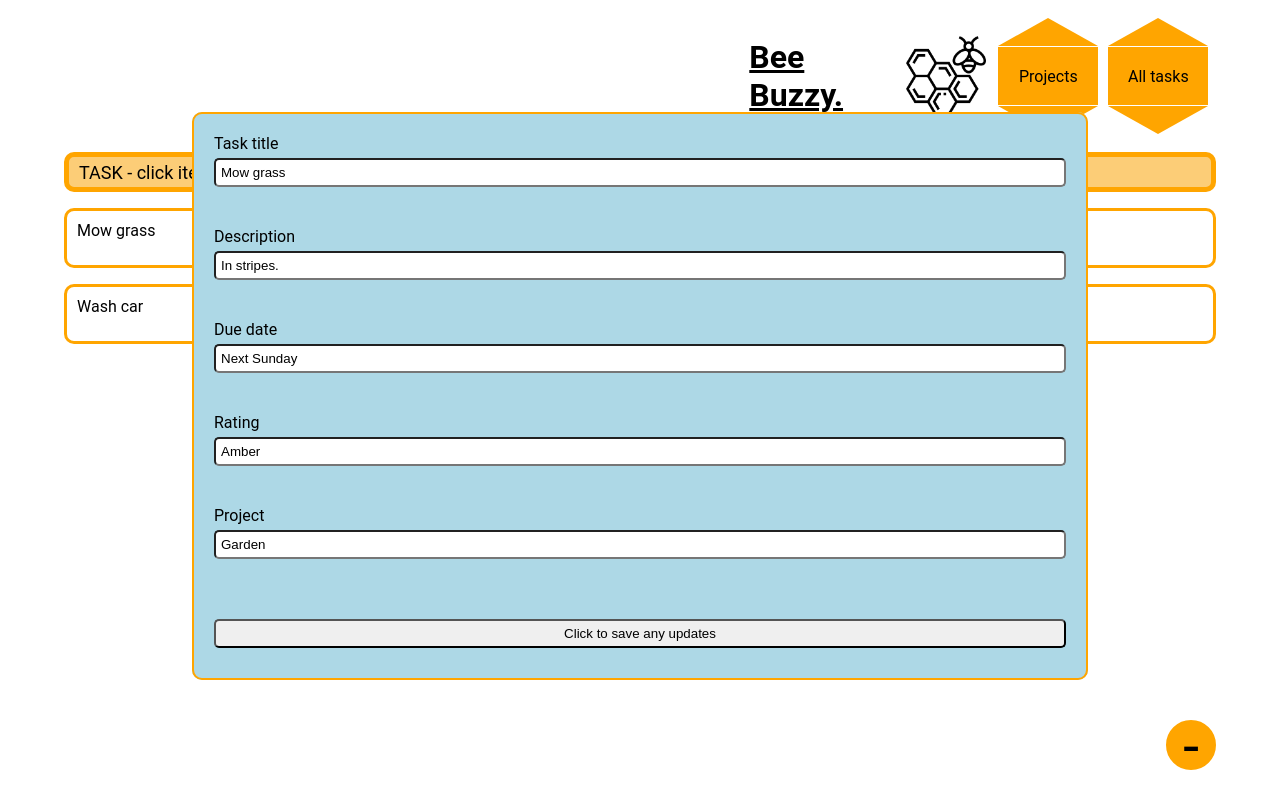
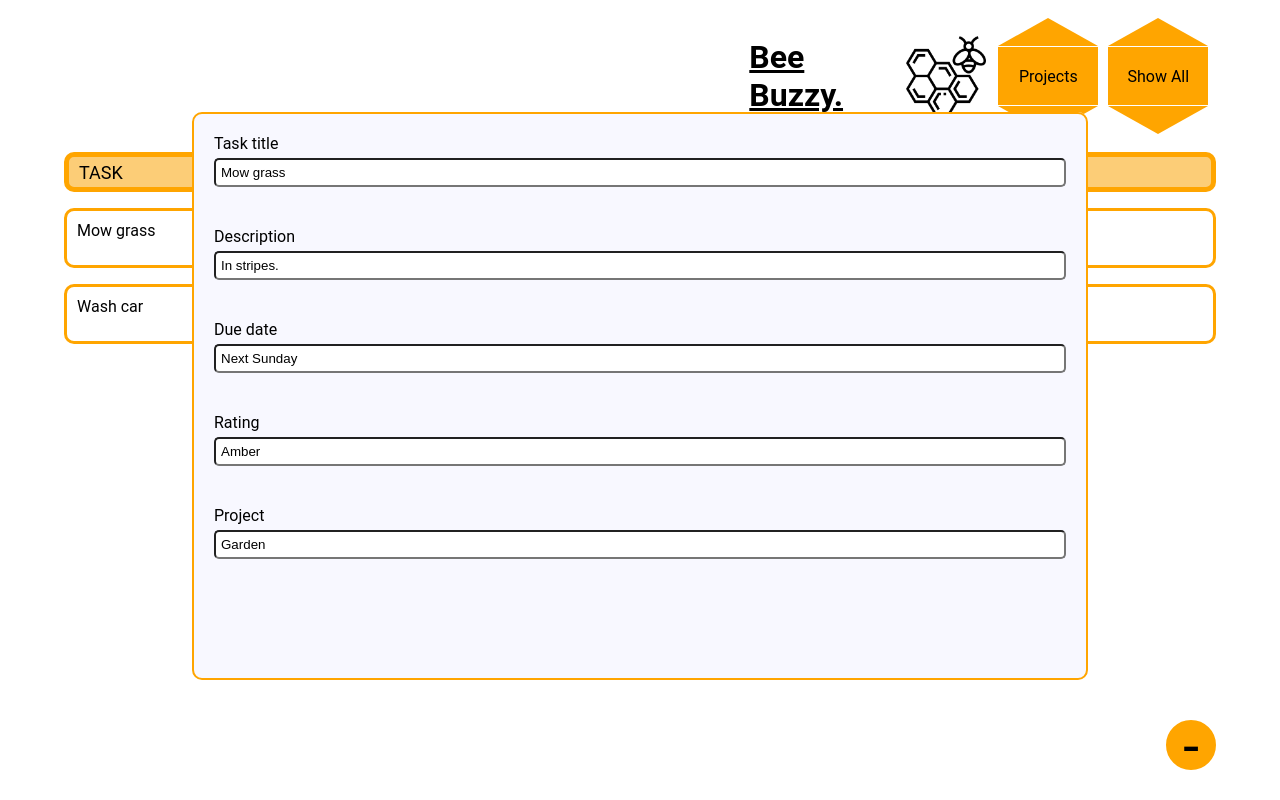
Before and after one commit to RajHeer/pubSub-To-Dos-App, a website built with webpack: page dist/index.html in a window 1280 px wide. Both pictures are taken after a click on the picture 692 px from the left and 233 px from the top of the page. Built offline with nearby package versions, Linux system fonts and the light colour scheme.

Commit message:
Add read icon and display form with details, no submit btn.

```diff
--- a/src/headerWithNav.js
+++ b/src/headerWithNav.js
@@ -43,7 +43,7 @@ export default function headerWithNav() {
     const divTasks = document.createElement("div");
     divTasks.setAttribute("id", "tasks");
     divTasks.setAttribute("class", "hexagon");
-    divTasks.innerText = "All tasks";
+    divTasks.innerText = "Show All";
     divTasks.addEventListener("click", () => {
         event.trigger("getAllTasks", null);
     });
--- a/src/newData.js
+++ b/src/newData.js
@@ -56,11 +56,15 @@ export default (function newData() {
 
     event.on("getTaskData", getDataForEditFormOrDeleteTask);
 
-    function getDataForEditFormOrDeleteTask( { taskID, removeTask = "no"} ) {
+    function getDataForEditFormOrDeleteTask( { taskID, removeTask = "no", readTask = "no"} ) {
         allTaskData.filter(task => {
             if (task.id === taskID) {
                 if (removeTask === "no") {
-                    event.trigger("showFormWithRetrievedData", task);
+                    if (readTask === "no") {
+                        event.trigger("showFormWithRetrievedData", {retrievedTaskData: task});
+                    } else {
+                        event.trigger("showFormWithRetrievedData", {retrievedTaskData: task, readTask: "yes"});
+                    }
                 } else {
                     task.remove = "yes";
                     event.trigger("updateTask", task);
--- a/src/renderTasks.js
+++ b/src/renderTasks.js
@@ -1,4 +1,5 @@
 import event from "./events";
+import readICON from "./file.png"
 import deleteICON from "./delete.png";
 import editICON from "./edit.png";
 
@@ -13,7 +14,7 @@ export default function renderTasks() {
     taskTitle.setAttribute("class", "titles");
     dueTitle.setAttribute("class", "titles");
     compTitle.setAttribute("class","titles");
-    taskTitle.innerHTML = "TASK - click item for full detail";
+    taskTitle.innerHTML = "TASK";
     dueTitle.innerHTML = "DUE";
     compTitle.innerHTML = "DONE?";
 
@@ -40,21 +41,28 @@ export default function renderTasks() {
         taskDiv.setAttribute("id", "task_title");
         taskDiv.innerHTML = task["taskTitle"];
 
+        const readBTN = document.createElement("img");
+        readBTN.src = readICON;
+        readBTN.setAttribute("id", "read_btn");
+        readBTN.addEventListener('click', () => {
+            event.trigger("getTaskData", {taskID: task.id, readTask: "yes"} );
+        });
+
         const editBTN = document.createElement("img");
         editBTN.src = editICON;
         editBTN.setAttribute("id", "edit_btn");
         editBTN.addEventListener('click', () => {
-            event.trigger("getTaskData", {taskID:task.id} );
+            event.trigger("getTaskData", {taskID: task.id} );
         });
 
         const deleteBTN = document.createElement("img");
         deleteBTN.src = deleteICON;
         deleteBTN.setAttribute("id", "delete_btn");
         deleteBTN.addEventListener('click', () => {
-            event.trigger("getTaskData", { taskID:task.id, removeTask: "yes" });
+            event.trigger("getTaskData", { taskID: task.id, removeTask: "yes" });
         });
 
-        taskDiv.append ( editBTN, deleteBTN );
+        taskDiv.append ( readBTN, editBTN, deleteBTN );
 
 
         const dueDiv = document.createElement("div");
--- a/src/styles.css
+++ b/src/styles.css
@@ -121,8 +121,14 @@ article > div {
 
 #task_title {
     display: grid;
-    grid-template-columns: 1fr 30px 30px;
+    grid-template-columns: 1fr 30px 30px 30px;
 
+}
+
+#read_btn {
+    width: 25px;
+    top: 20px;
+    transition: width 0.25s;
 }
 
 #edit_btn, #delete_btn {
@@ -131,16 +137,19 @@ article > div {
     transition: width 0.25s;
 }
 
-#edit_btn:hover, #delete_btn:hover {
-    color: orange;
+#read_btn:hover, #edit_btn:hover, #delete_btn:hover {
     width: 30px;
 }
 
 #delete_btn {
+    grid-column: 4;
+}
+
+#edit_btn {
     grid-column: 3;
 }
 
-#edit_btn {
+#read_btn {
     grid-column: 2;
 }
 
@@ -178,7 +187,7 @@ input.invalid {
 }
 
 input:hover {
-    background-color: antiquewhite;
+    background-color: azure;
 }
 
 input:focus {
--- a/src/taskForm.js
+++ b/src/taskForm.js
@@ -67,6 +67,7 @@ export default function taskForm() {
             const fieldsetForID = document.querySelector("fieldset");
             fieldsetForID.removeAttribute("id");
             const btn = document.querySelector("#submit");
+            btn.style.visibility = "visible";
             btn.innerHTML = "Log Task";
             const spans = document.querySelectorAll("span");
             spans.forEach(span =>{
@@ -78,7 +79,7 @@ export default function taskForm() {
 
     event.on("showFormWithRetrievedData", formWithRetrievedData);
 
-    function formWithRetrievedData(retrievedTaskData) {
+    function formWithRetrievedData( {retrievedTaskData, readTask = "no"}) {
 
         // TOGGLES '+'/'-' WHEN EDIT FORM IS FIRST DISPLAYED ONLY
         const formColour = getComputedStyle(root).getPropertyValue("--form_colour");
@@ -102,7 +103,13 @@ export default function taskForm() {
         fieldsetForID.setAttribute("id", retrievedTaskData.id);
 
         const btn = document.querySelector("#submit");
-        btn.innerHTML = "Click to save any updates";
+        btn.innerHTML = "Save Updates";
+
+        if (readTask === "yes") {
+            root.style.setProperty("--form_colour", "ghostwhite");
+            const btn = document.querySelector("#submit");
+            btn.style.visibility = "hidden";
+        }
     }
 
     return taskForm;
```
Also changed, not shown: dist/242a91a25c3ab64afb7b.png (added), dist/headerWithNav.bundle.js, dist/index.bundle.js, dist/newData.bundle.js, dist/renderTasks.bundle.js, dist/taskForm.bundle.js, src/file.png (added).
